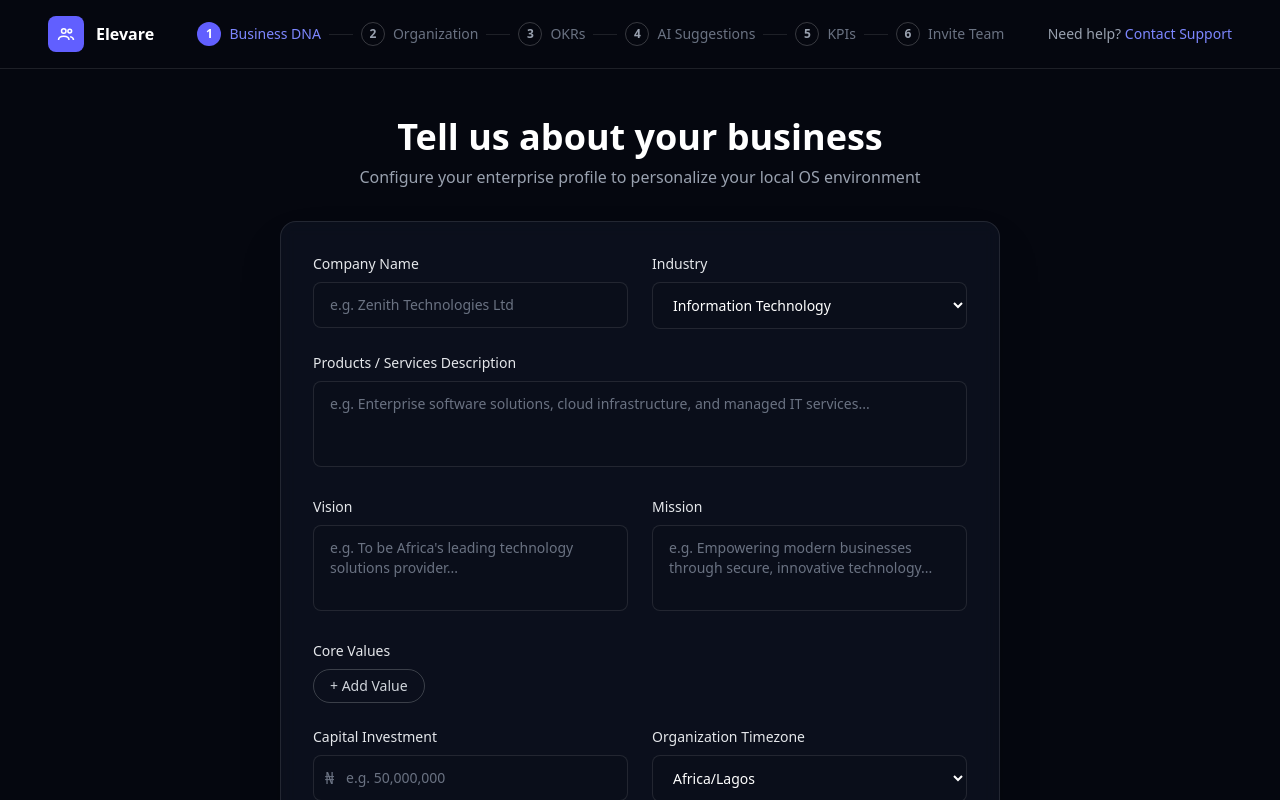
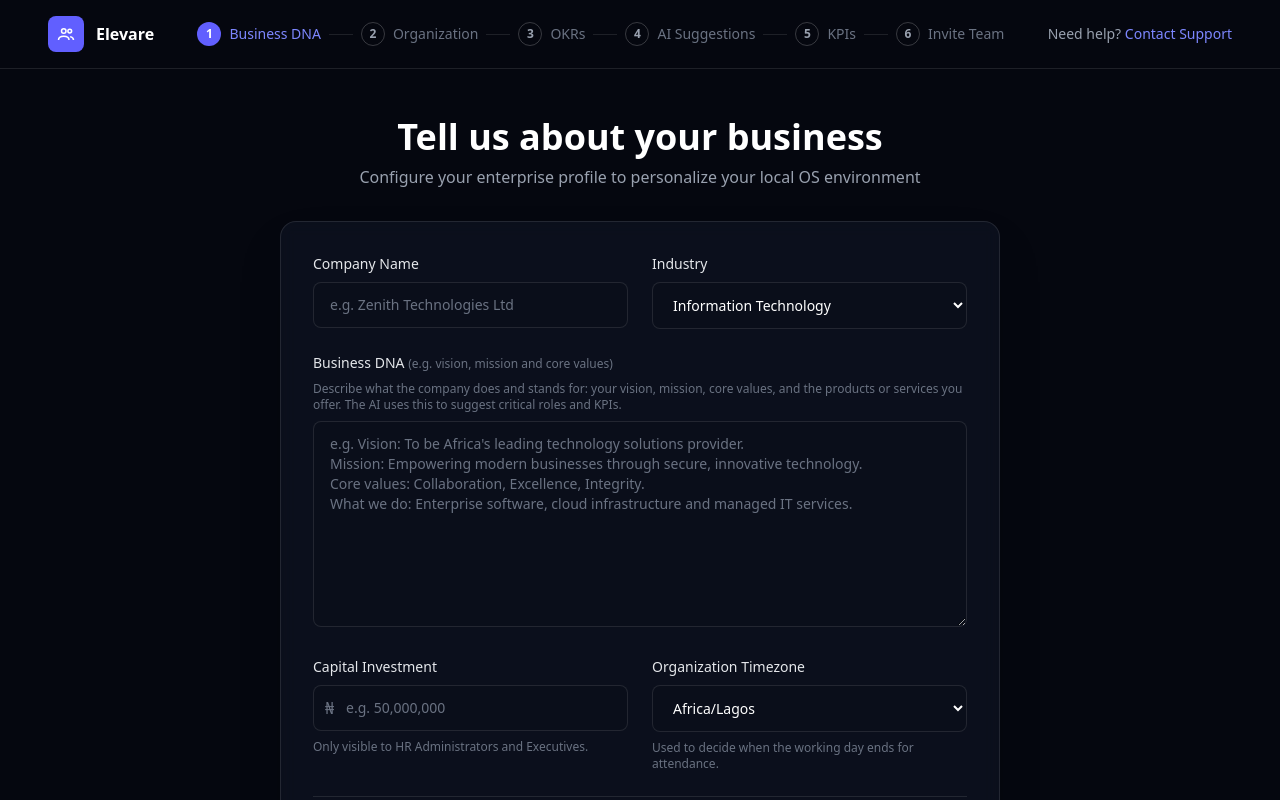
Before and after one commit to elevarehumansolutions-ux/Workforce-OS, a Next.js app in the folder frontend/: page /onboarding/business-dna in a window 1280 px wide. Shown: the top 800 px of the page. Built offline with nearby package versions, Linux system fonts and the light colour scheme.

Commit message:
Industry dropdown: add Consulting Services and custom Other

```diff
--- a/frontend/src/app/onboarding/business-dna/page.tsx
+++ b/frontend/src/app/onboarding/business-dna/page.tsx
@@ -1,16 +1,15 @@
 "use client";
 
-import { useState, useEffect, FormEvent, KeyboardEvent } from "react";
+import { useState, useEffect, FormEvent } from "react";
 import { useRouter } from "next/navigation";
 import { apiFetch, ApiError, getAccessToken } from "@/lib/api";
+import { INDUSTRY_OPTIONS, OTHER_INDUSTRY, resolveIndustry, splitIndustry } from "@/lib/industry";
 
 interface BusinessDnaFormData {
   companyName: string;
   industry: string;
+  customIndustry: string;
   productsDescription: string;
-  vision: string;
-  mission: string;
-  coreValues: string[];
   capitalInvestment: string;
   timezone: string;
 }
@@ -22,17 +21,6 @@ const ONBOARDING_STEPS = [
   "AI Suggestions",
   "KPIs",
   "Invite Team",
-];
-
-const INDUSTRY_OPTIONS = [
-  "Information Technology",
-  "Financial Services",
-  "Manufacturing",
-  "Healthcare",
-  "Retail & E-commerce",
-  "Agriculture",
-  "Logistics & Transportation",
-  "Other",
 ];
 
 const DEFAULT_TIMEZONE = "Africa/Lagos";
@@ -57,20 +45,12 @@ interface MeResponse {
   user: { account_status: string };
 }
 
-interface CoreValueResponse {
-  id: string;
-  value: string;
-}
-
 interface BusinessDnaResponse {
   organization_name: string | null;
   timezone: string;
   industry: string | null;
   products_services_description: string | null;
-  vision: string | null;
-  mission: string | null;
   capital_investment_amount: string | number | null;
-  core_values: CoreValueResponse[];
 }
 
 export default function BusinessDnaPage() {
@@ -84,7 +64,6 @@ export default function BusinessDnaPage() {
   const [loadingExisting, setLoadingExisting] = useState<boolean>(true);
   const [submitError, setSubmitError] = useState("");
   const [submitting, setSubmitting] = useState(false);
-  const [existingCoreValueIds, setExistingCoreValueIds] = useState<Record<string, string>>({});
   const timezoneOptions = useState(getTimezoneOptions)[0];
 
   useEffect(function () {
@@ -104,10 +83,8 @@ export default function BusinessDnaPage() {
   const [formData, setFormData] = useState<BusinessDnaFormData>({
     companyName: "",
     industry: INDUSTRY_OPTIONS[0],
+    customIndustry: "",
     productsDescription: "",
-    vision: "",
-    mission: "",
-    coreValues: [],
     capitalInvestment: "",
     timezone: DEFAULT_TIMEZONE,
   });
@@ -123,20 +100,11 @@ export default function BusinessDnaPage() {
       : Promise.reject(new Error("not signed in"));
     request
       .then(function (data) {
-        const idByValue: Record<string, string> = {};
-        data.core_values.forEach(function (cv) {
-          idByValue[cv.value] = cv.id;
-        });
-        setExistingCoreValueIds(idByValue);
         setFormData({
           companyName: data.organization_name || "",
-          industry: data.industry || INDUSTRY_OPTIONS[0],
+          industry: splitIndustry(data.industry).choice,
+          customIndustry: splitIndustry(data.industry).custom,
           productsDescription: data.products_services_description || "",
-          vision: data.vision || "",
-          mission: data.mission || "",
-          coreValues: data.core_values.map(function (cv) {
-            return cv.value;
-          }),
           capitalInvestment:
             data.capital_investment_amount === null || data.capital_investment_amount === undefined
               ? ""
@@ -153,62 +121,25 @@ export default function BusinessDnaPage() {
       });
   }, []);
 
-  const [newValueInput, setNewValueInput] = useState("");
-  const [showAddValue, setShowAddValue] = useState(false);
-
-  function addCoreValue() {
-    const trimmed = newValueInput.trim();
-    if (trimmed && !formData.coreValues.includes(trimmed)) {
-      setFormData({ ...formData, coreValues: [...formData.coreValues, trimmed] });
-    }
-    setNewValueInput("");
-    setShowAddValue(false);
-  }
-
-  function removeCoreValue(value: string) {
-    setFormData({
-      ...formData,
-      coreValues: formData.coreValues.filter((v) => v !== value),
-    });
-  }
-
-  function handleValueKeyDown(e: KeyboardEvent<HTMLInputElement>) {
-    if (e.key === "Enter") {
-      e.preventDefault();
-      addCoreValue();
-    } else if (e.key === "Escape") {
-      setNewValueInput("");
-      setShowAddValue(false);
-    }
-  }
-
   async function handleSubmit(e: FormEvent) {
     e.preventDefault();
     setSubmitError("");
+    if (formData.industry === OTHER_INDUSTRY && !formData.customIndustry.trim()) {
+      setSubmitError("Please type your industry, or choose one from the list.");
+      return;
+    }
     setSubmitting(true);
     try {
       const payload: Record<string, unknown> = {
         organization_name: formData.companyName || null,
         timezone: formData.timezone || null,
-        industry: formData.industry || null,
+        industry: resolveIndustry(formData.industry, formData.customIndustry) || null,
         products_services_description: formData.productsDescription || null,
-        vision: formData.vision || null,
-        mission: formData.mission || null,
         capital_investment_amount: formData.capitalInvestment
           ? Number(formData.capitalInvestment)
           : null,
       };
       await apiFetch("/business-dna", { method: "PUT", body: payload });
-
-      // Core values have their own CRUD endpoints — POST /business-dna/core-values
-      // {value} one at a time, there's no batch write on the upsert body. Only
-      // send the ones that aren't already saved from a previous visit.
-      const newValues = formData.coreValues.filter(function (v) {
-        return !existingCoreValueIds[v];
-      });
-      for (const value of newValues) {
-        await apiFetch("/business-dna/core-values", { method: "POST", body: { value } });
-      }
 
       router.push("/onboarding/org-setup");
     } catch (err) {
@@ -310,81 +241,40 @@ export default function BusinessDnaPage() {
                   </option>
                 ))}
               </select>
+              {formData.industry === OTHER_INDUSTRY ? (
+                <div className="mt-3">
+                  <input
+                    type="text"
+                    autoFocus
+                    maxLength={100}
+                    value={formData.customIndustry}
+                    onChange={(e) => setFormData({ ...formData, customIndustry: e.target.value })}
+                    placeholder="Type your industry, e.g. Real Estate"
+                    aria-label="Your industry"
+                    className="w-full rounded-lg border border-indigo-500/40 bg-[#0a0e1a] px-4 py-3 text-sm text-white placeholder-gray-500 outline-none focus:border-indigo-500"
+                  />
+                  <p className="mt-1.5 text-xs text-gray-500">Not in the list? Tell us what your company does.</p>
+                </div>
+              ) : null}
             </div>
           </div>
 
           <div>
             <label className="mb-2 block text-sm font-medium text-gray-200">
-              Products / Services Description
+              Business DNA{" "}
+              <span className="text-xs font-normal text-gray-500">(e.g. vision, mission and core values)</span>
             </label>
+            <p className="mb-2 text-xs text-gray-500">
+              Describe what the company does and stands for: your vision, mission, core values, and the products or services you offer.
+              The AI uses this to suggest critical roles and KPIs.
+            </p>
             <textarea
-              rows={3}
+              rows={9}
               value={formData.productsDescription}
               onChange={(e) => setFormData({ ...formData, productsDescription: e.target.value })}
-              placeholder="e.g. Enterprise software solutions, cloud infrastructure, and managed IT services..."
-              className="w-full resize-none rounded-lg border border-white/10 bg-[#0a0e1a] px-4 py-3 text-sm text-white placeholder-gray-500 outline-none focus:border-indigo-500"
+              placeholder={"e.g. Vision: To be Africa's leading technology solutions provider.\nMission: Empowering modern businesses through secure, innovative technology.\nCore values: Collaboration, Excellence, Integrity.\nWhat we do: Enterprise software, cloud infrastructure and managed IT services."}
+              className="w-full resize-y rounded-lg border border-white/10 bg-[#0a0e1a] px-4 py-3 text-sm text-white placeholder-gray-500 outline-none focus:border-indigo-500"
             />
-          </div>
-
-          <div className="grid grid-cols-1 gap-6 sm:grid-cols-2">
-            <div>
-              <label className="mb-2 block text-sm font-medium text-gray-200">Vision</label>
-              <textarea
-                rows={3}
-                value={formData.vision}
-                onChange={(e) => setFormData({ ...formData, vision: e.target.value })}
-                placeholder="e.g. To be Africa's leading technology solutions provider..."
-                className="w-full resize-none rounded-lg border border-white/10 bg-[#0a0e1a] px-4 py-3 text-sm text-white placeholder-gray-500 outline-none focus:border-indigo-500"
-              />
-            </div>
-            <div>
-              <label className="mb-2 block text-sm font-medium text-gray-200">Mission</label>
-              <textarea
-                rows={3}
-                value={formData.mission}
-                onChange={(e) => setFormData({ ...formData, mission: e.target.value })}
-                placeholder="e.g. Empowering modern businesses through secure, innovative technology..."
-                className="w-full resize-none rounded-lg border border-white/10 bg-[#0a0e1a] px-4 py-3 text-sm text-white placeholder-gray-500 outline-none focus:border-indigo-500"
-              />
-            </div>
-          </div>
-
-          <div>
-            <label className="mb-2 block text-sm font-medium text-gray-200">Core Values</label>
-            <div className="flex flex-wrap items-center gap-2">
-              {formData.coreValues.map((value) => (
-                <button
-                  key={value}
-                  type="button"
-                  onClick={() => removeCoreValue(value)}
-                  className="rounded-full border border-indigo-500/50 bg-indigo-500/10 px-4 py-1.5 text-sm font-medium text-indigo-300 hover:border-red-400/50 hover:bg-red-400/10 hover:text-red-300"
-                  title="Click to remove"
-                >
-                  {value}
-                </button>
-              ))}
-
-              {showAddValue ? (
-                <input
-                  autoFocus
-                  type="text"
-                  value={newValueInput}
-                  onChange={(e) => setNewValueInput(e.target.value)}
-                  onKeyDown={handleValueKeyDown}
-                  onBlur={addCoreValue}
-                  placeholder="Type and press Enter"
-                  className="rounded-full border border-white/20 bg-[#0a0e1a] px-4 py-1.5 text-sm text-white placeholder-gray-500 outline-none focus:border-indigo-500"
-                />
-              ) : (
-                <button
-                  type="button"
-                  onClick={() => setShowAddValue(true)}
-                  className="rounded-full border border-white/20 px-4 py-1.5 text-sm font-medium text-gray-300 hover:border-white/40"
-                >
-                  + Add Value
-                </button>
-              )}
-            </div>
           </div>
 
           <div className="grid grid-cols-1 gap-6 sm:grid-cols-2">
--- a/frontend/src/components/settings/GeneralSection.tsx
+++ b/frontend/src/components/settings/GeneralSection.tsx
@@ -2,6 +2,7 @@
 
 import { useState } from "react";
 import { ApiError, apiFetch } from "@/lib/api";
+import { INDUSTRY_OPTIONS, OTHER_INDUSTRY, resolveIndustry, splitIndustry } from "@/lib/industry";
 import { formatDateTime } from "@/lib/tasks";
 import { useLoad } from "@/lib/useLoad";
 import { SETTINGS_INPUT_CLASS, SETTINGS_LABEL_CLASS, isHrRole, monthName, subscriptionClasses, subscriptionLabel } from "@/lib/settings";
@@ -12,17 +13,6 @@ interface BusinessDna {
   timezone: string;
   industry: string | null;
 }
-
-const INDUSTRY_OPTIONS = [
-  "Information Technology",
-  "Financial Services",
-  "Manufacturing",
-  "Healthcare",
-  "Retail & E-commerce",
-  "Agriculture",
-  "Logistics & Transportation",
-  "Other",
-];
 
 interface IntlWithSupportedValuesOf {
   supportedValuesOf?: (key: string) => string[];
@@ -53,7 +43,7 @@ export default function GeneralSection(props: SectionProps) {
   );
 
   // Edits are kept as differences from what is saved, so nothing is sent that wasn't changed.
-  const [edits, setEdits] = useState<{ name?: string; industry?: string; timezone?: string }>({});
+  const [edits, setEdits] = useState<{ name?: string; industry?: string; customIndustry?: string; timezone?: string }>({});
   const [saving, setSaving] = useState(false);
   const [error, setError] = useState("");
   const [saved, setSaved] = useState(false);
@@ -66,11 +56,12 @@ export default function GeneralSection(props: SectionProps) {
   const savedTimezone = dna ? dna.timezone : "Africa/Lagos";
 
   const name = edits.name !== undefined ? edits.name : savedName;
-  const industry = edits.industry !== undefined ? edits.industry : savedIndustry;
+  const savedSplit = splitIndustry(savedIndustry || null);
+  const industry = edits.industry !== undefined ? edits.industry : savedIndustry ? savedSplit.choice : "";
+  const customIndustry = edits.customIndustry !== undefined ? edits.customIndustry : savedSplit.custom;
   const timezone = edits.timezone !== undefined ? edits.timezone : savedTimezone;
   const dirty = Object.keys(edits).length > 0;
 
-  const industries = INDUSTRY_OPTIONS.indexOf(industry) === -1 && industry ? [industry].concat(INDUSTRY_OPTIONS) : INDUSTRY_OPTIONS;
   const zones = timezoneOptions();
   const timezones = zones.indexOf(timezone) === -1 ? [timezone].concat(zones) : zones;
 
@@ -85,7 +76,14 @@ export default function GeneralSection(props: SectionProps) {
       }
       body.organization_name = edits.name.trim();
     }
-    if (edits.industry !== undefined && edits.industry) body.industry = edits.industry;
+    if (edits.industry !== undefined || edits.customIndustry !== undefined) {
+      const resolved = resolveIndustry(industry, customIndustry);
+      if (industry === OTHER_INDUSTRY && !resolved) {
+        setError("Please type your industry, or choose one from the list.");
+        return;
+      }
+      if (resolved) body.industry = resolved;
+    }
     if (edits.timezone !== undefined && edits.timezone) body.timezone = edits.timezone;
     if (Object.keys(body).length === 0) return;
     setSaving(true);
@@ -144,7 +142,7 @@ export default function GeneralSection(props: SectionProps) {
                 className={SETTINGS_INPUT_CLASS}
               >
                 <option value="">Choose an industry</option>
-                {industries.map(function (i) {
+                {INDUSTRY_OPTIONS.map(function (i) {
                   return (
                     <option key={i} value={i}>
                       {i}
@@ -152,6 +150,20 @@ export default function GeneralSection(props: SectionProps) {
                   );
                 })}
               </select>
+              {industry === OTHER_INDUSTRY ? (
+                <input
+                  type="text"
+                  maxLength={100}
+                  value={customIndustry}
+                  disabled={!canEdit}
+                  onChange={function (e) {
+                    setEdits({ ...edits, industry: OTHER_INDUSTRY, customIndustry: e.target.value });
+                  }}
+                  placeholder="Type your industry, e.g. Real Estate"
+                  aria-label="Your industry"
+                  className={SETTINGS_INPUT_CLASS + " mt-3"}
+                />
+              ) : null}
             </div>
             <div>
               <label className={SETTINGS_LABEL_CLASS}>Timezone</label>
--- /dev/null
+++ b/frontend/src/lib/industry.ts
@@ -0,0 +1,26 @@
+export const OTHER_INDUSTRY = "Other";
+
+export const INDUSTRY_OPTIONS = [
+  "Information Technology",
+  "Financial Services",
+  "Consulting Services",
+  "Manufacturing",
+  "Healthcare",
+  "Retail & E-commerce",
+  "Agriculture",
+  "Logistics & Transportation",
+  OTHER_INDUSTRY,
+];
+
+// A saved industry that isn't in the list was typed in by the company, so it
+// shows as "Other" with that text filled in.
+export function splitIndustry(saved: string | null | undefined): { choice: string; custom: string } {
+  if (!saved) return { choice: INDUSTRY_OPTIONS[0], custom: "" };
+  if (INDUSTRY_OPTIONS.indexOf(saved) !== -1 && saved !== OTHER_INDUSTRY) return { choice: saved, custom: "" };
+  return { choice: OTHER_INDUSTRY, custom: saved === OTHER_INDUSTRY ? "" : saved };
+}
+
+// The value that gets saved: the chosen industry, or the typed one for "Other".
+export function resolveIndustry(choice: string, custom: string): string {
+  return choice === OTHER_INDUSTRY ? custom.trim() : choice;
+}
```
Also changed, not shown: frontend/src/components/PwaRegister.tsx (+33 -2 lines).
